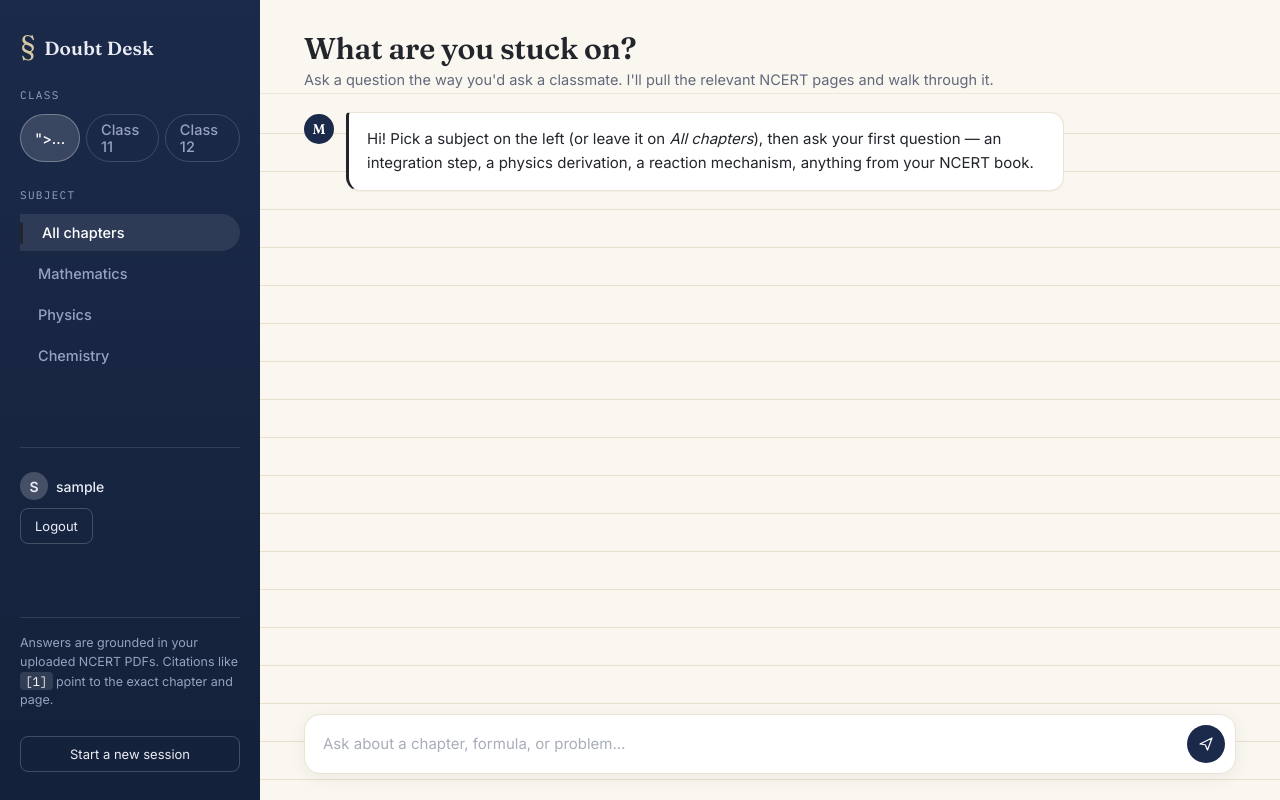
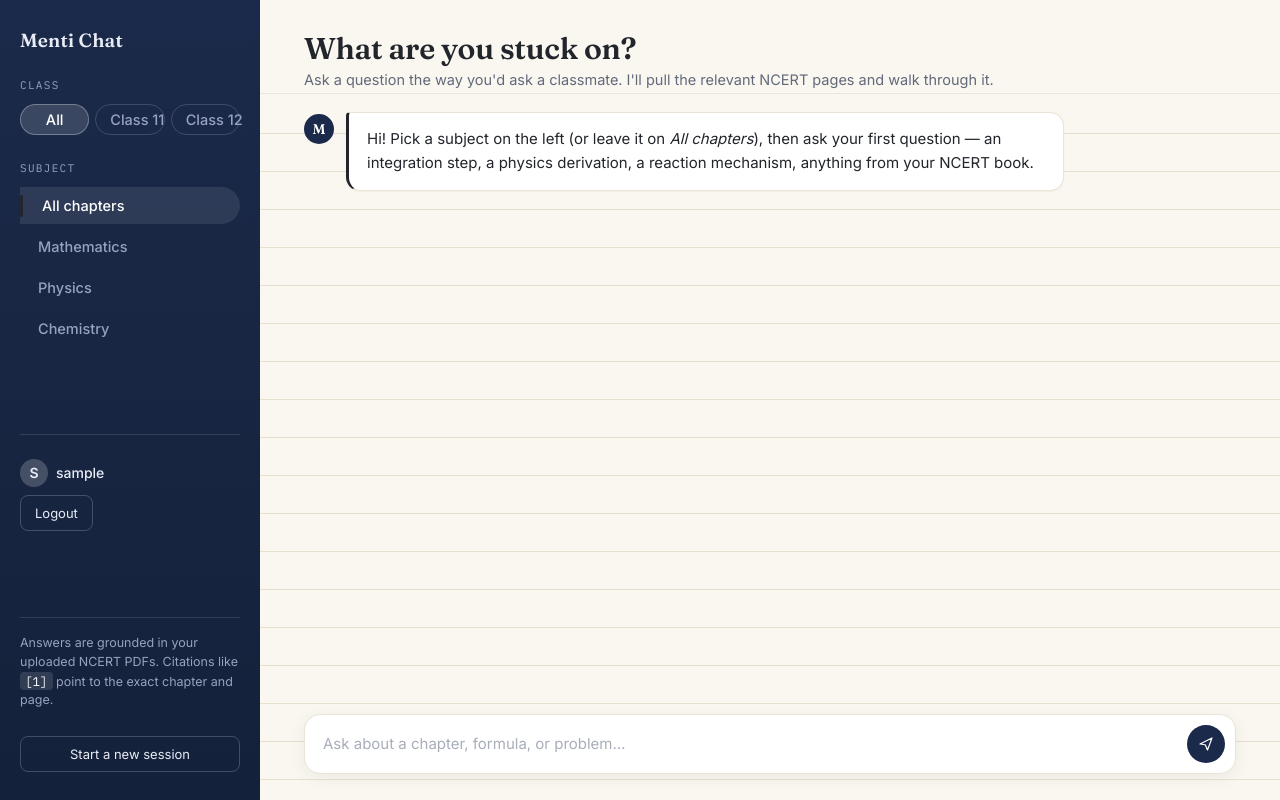
Before and after one commit to SamG1123/MentiChat, a Flask app: page / in a window 1280 px wide. Run offline with Flask 3, Linux system fonts and the light colour scheme; the visitor is signed in with stand-in values (Sample User, id 1); parts of the project's set-up code (start-up, migrations or seed data) failed here and were passed over; some libraries are stand-ins or nearby versions.

Commit message:
Name changes

```diff
--- a/static/chat.js
+++ b/static/chat.js
@@ -14,16 +14,24 @@
 
   subjectTabs.forEach(tab => {
     tab.addEventListener("click", () => {
-      subjectTabs.forEach(t => t.classList.remove("active"));
+      subjectTabs.forEach(t => {
+        t.classList.remove("active");
+        t.setAttribute("aria-pressed", "false");
+      });
       tab.classList.add("active");
+      tab.setAttribute("aria-pressed", "true");
       activeSubject = tab.dataset.subject;
     });
   });
 
   gradeTabs.forEach(tab => {
     tab.addEventListener("click", () => {
-      gradeTabs.forEach(t => t.classList.remove("active"));
+      gradeTabs.forEach(t => {
+        t.classList.remove("active");
+        t.setAttribute("aria-pressed", "false");
+      });
       tab.classList.add("active");
+      tab.setAttribute("aria-pressed", "true");
       activeGrade = tab.dataset.grade;
     });
   });
@@ -310,7 +318,7 @@
 
     function escapeHtml(str) {
       return str.replace(/[&<>"']/g, (c) => ({
-        "&": "&", "<": "<", ">": ">", '"': """, "'": "'",
+        "&": "&amp;", "<": "&lt;", ">": "&gt;", '"': "&quot;", "'": "&#39;",
       }[c]));
     }
 
@@ -325,5 +333,5 @@
         });
       }
     }
-  });
+  }
 })();
--- a/static/style.css
+++ b/static/style.css
@@ -1,5 +1,5 @@
 /* ---------------------------------------------------------------------
-   Doubt Desk — design system
+   Menti Chat — design system
    A study-desk / textbook-margin aesthetic: a dark "cover" rail on the
    left, warm ruled "paper" for the conversation, and subject-coded
    accent colors borrowed from a highlighter set (math / physics / chem).
@@ -156,9 +156,13 @@ html, body {
   gap: 6px;
 }
 .tabs-inline .tab {
+  flex: 1;
+  min-width: 0;
   padding: 6px 14px;
   border-radius: 999px;
   border: 1px solid rgba(255,255,255,0.16);
+  text-align: center;
+  white-space: nowrap;
 }
 .tabs-inline .tab.active {
   padding-left: 14px;
--- a/templates/index.html
+++ b/templates/index.html
@@ -3,7 +3,7 @@
 <head>
 <meta charset="UTF-8">
 <meta name="viewport" content="width=device-width, initial-scale=1.0">
-<title>Doubt Desk — NCERT Tutor</title>
+<title>Menti Chat — NCERT Tutor</title>
 <link rel="preconnect" href="https://fonts.googleapis.com">
 <link href="https://fonts.googleapis.com/css2?family=Fraunces:opsz,wght@9..144,400;9..144,600;9..144,700&family=Inter:wght@400;500;600&family=IBM+Plex+Mono:wght@400;500&display=swap" rel="stylesheet">
 <link rel="stylesheet" href="https://cdn.jsdelivr.net/npm/katex@0.16.11/dist/katex.min.css">
@@ -20,23 +20,22 @@
 
   <aside class="rail">
     <div class="rail-brand">
-      <span class="rail-brand-mark">§</span>
-      <span class="rail-brand-text">Doubt&nbsp;Desk</span>
+      <span class="rail-brand-text">Menti Chat</span>
     </div>
 
     <div class="rail-label">Class</div>
     <nav class="tabs tabs-inline" id="grade-tabs">
-      <button class="tab active" data-grade">">...</button>
+      <button class="tab active" type="button" data-grade="all" aria-label="All classes" aria-pressed="true">All</button>
       {% for g in grades %}
-      <button class="tab" data-grade="{{ g }}">Class {{ g }}</button>
+      <button class="tab" type="button" data-grade="{{ g }}" aria-pressed="false">Class {{ g }}</button>
       {% endfor %}
     </nav>
 
     <div class="rail-label">Subject</div>
     <nav class="tabs" id="subject-tabs">
-      <button class="tab active" data-subject="all" style="--tab-accent: var(--ink)">All chapters</button>
+      <button class="tab active" type="button" data-subject="all" aria-pressed="true" style="--tab-accent: var(--ink)">All chapters</button>
       {% for s in subjects %}
-      <button class="tab" data-subject="{{ s }}" style="--tab-accent: var(--accent-{{ loop.index0 % 3 }})">{{ s }}</button>
+      <button class="tab" type="button" data-subject="{{ s }}" aria-pressed="false" style="--tab-accent: var(--accent-{{ loop.index0 % 3 }})">{{ s }}</button>
       {% endfor %}
     </nav>
 
--- a/templates/login.html
+++ b/templates/login.html
@@ -3,7 +3,7 @@
 <head>
     <meta charset="UTF-8">
     <meta name="viewport" content="width=device-width, initial-scale=1.0">
-    <title>Login - Doubt Desk</title>
+    <title>Login - Menti Chat</title>
     <link rel="preconnect" href="https://fonts.googleapis.com">
     <link href="https://fonts.googleapis.com/css2?family=Fraunces:opsz,wght@9..144,400;9..144,600;9..144,700&family=Inter:wght@400;500;600&family=IBM+Plex+Mono:wght@400;500&display=swap" rel="stylesheet">
     <link rel="stylesheet" href="https://cdn.jsdelivr.net/npm/katex@0.16.11/dist/katex.min.css">
--- a/templates/register.html
+++ b/templates/register.html
@@ -3,7 +3,7 @@
 <head>
     <meta charset="UTF-8">
     <meta name="viewport" content="width=device-width, initial-scale=1.0">
-    <title>Register - Doubt Desk</title>
+    <title>Register - Menti Chat</title>
     <link rel="preconnect" href="https://fonts.googleapis.com">
     <link href="https://fonts.googleapis.com/css2?family=Fraunces:opsz,wght@9..144,400;9..144,600;9..144,700&family=Inter:wght@400;500;600&family=IBM+Plex+Mono:wght@400;500&display=swap" rel="stylesheet">
     <link rel="stylesheet" href="https://cdn.jsdelivr.net/npm/katex@0.16.11/dist/katex.min.css">
```
Also changed, not shown: README.md.
